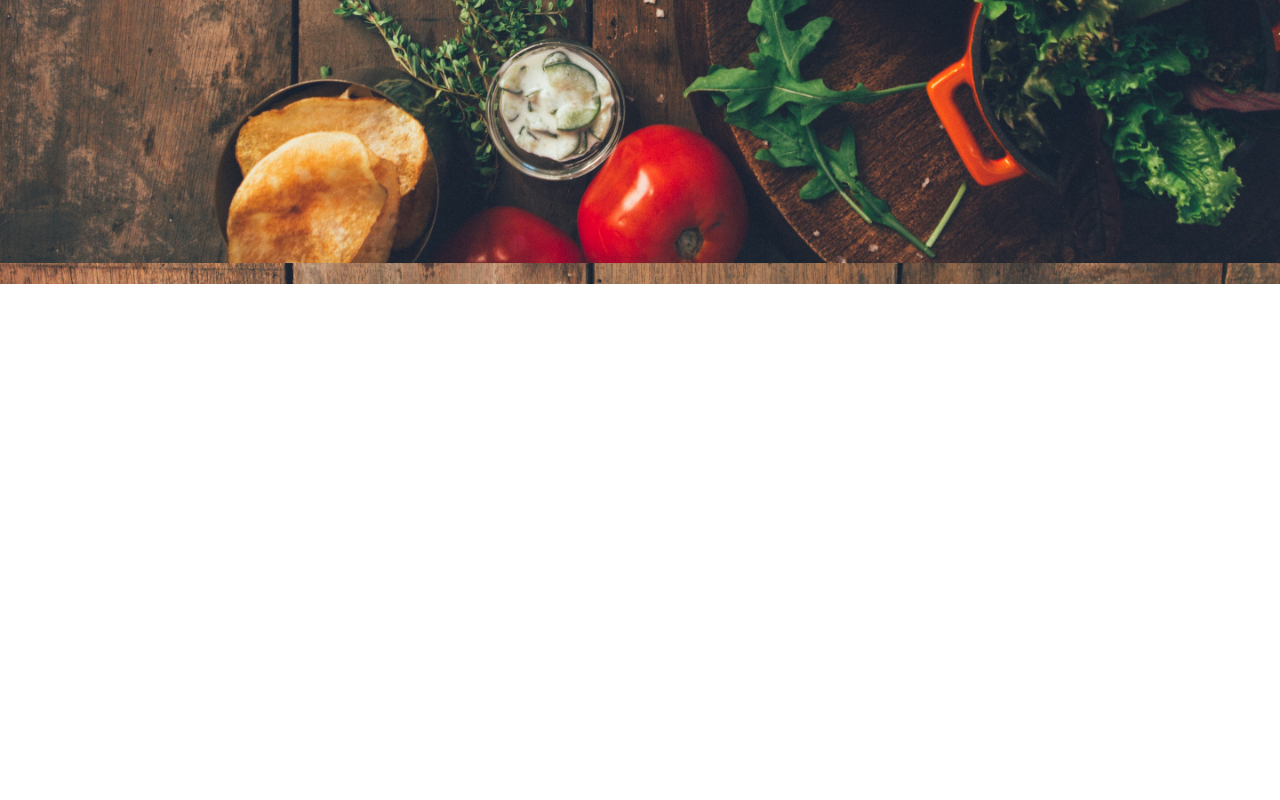
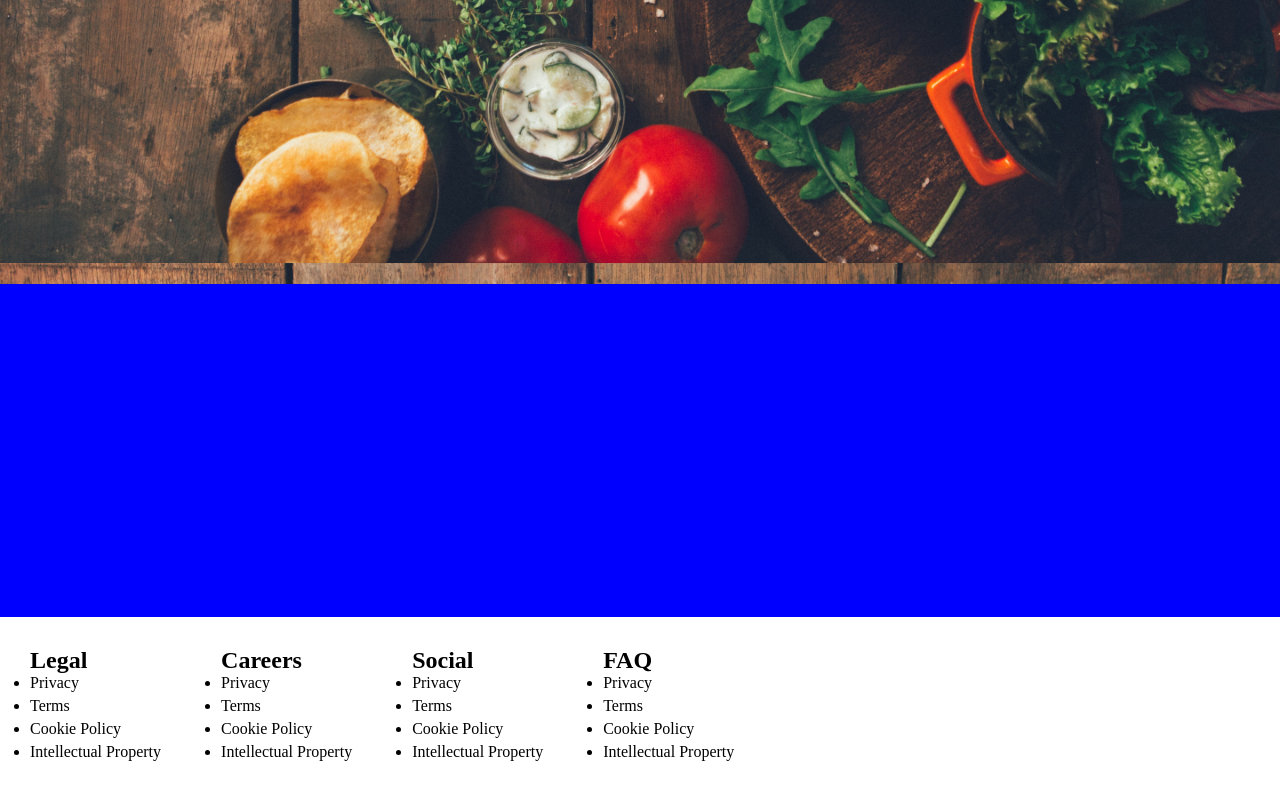
Before and after one commit to FFT-Food-for-Thought/Foodie, a React (Create React App) app: page / in a window 1280 px wide. Shown: the part 576-1376 px from the top of the page. Before the commit the page ends 860 px from the top, so only its background shows below. Built offline with nearby package versions, Linux system fonts and the light colour scheme; no server answers; the database is empty.

Commit message:
homepage

```diff
--- a/src/App.js
+++ b/src/App.js
@@ -1,11 +1,13 @@
 import db from "./db/firebase";
-import Navbar from "./Components/Navbar";
+import Home from "./Components/Home";
+import Footer from "./Components/Footer";
 // import { colRef } from "./db/firebase";
 // console.log(colRef);
 function App() {
   return (
     <div className="App">
-      <Navbar />
+      <Home />
+      <Footer />
     </div>
   );
 }
--- a/src/Components/Footer.js
+++ b/src/Components/Footer.js
@@ -1,7 +1,50 @@
 import React from "react";
+import "../Css/footer.css";
 
 const Footer = () => {
-  return <div></div>;
+  return (
+    <div className="main-footer">
+      <section className="reviews"></section>
+      <div className="foot-section">
+        <section class="foot">
+          <h2>Legal</h2>
+          <ul>
+            <li>Privacy</li>
+            <li>Terms</li>
+            <li>Cookie Policy </li>
+            <li>Intellectual Property</li>
+          </ul>
+        </section>
+        <section class="foot">
+          <h2>Careers</h2>
+          <ul>
+            <li>Privacy</li>
+            <li>Terms</li>
+            <li>Cookie Policy </li>
+            <li>Intellectual Property</li>
+          </ul>
+        </section>
+        <section class="foot">
+          <h2>Social</h2>
+          <ul>
+            <li>Privacy</li>
+            <li>Terms</li>
+            <li>Cookie Policy </li>
+            <li>Intellectual Property</li>
+          </ul>
+        </section>
+        <section class="foot">
+          <h2>FAQ</h2>
+          <ul>
+            <li>Privacy</li>
+            <li>Terms</li>
+            <li>Cookie Policy </li>
+            <li>Intellectual Property</li>
+          </ul>
+        </section>
+      </div>
+    </div>
+  );
 };
 
 export default Footer;
--- a/src/Components/Navbar.js
+++ b/src/Components/Home.js
@@ -1,8 +1,8 @@
 import React from "react";
-import "../Css/navbar.css";
+import "../Css/home.css";
 import { Link } from "react-router-dom";
 
-const Navbar = () => {
+const Home = () => {
   return (
     <React.Fragment>
       <div className="navbar-container">
@@ -48,4 +48,4 @@ const Navbar = () => {
   );
 };
 
-export default Navbar;
+export default Home;
--- /dev/null
+++ b/src/Css/footer.css
@@ -0,0 +1,29 @@
+* {
+  margin: 0;
+  padding: 0;
+}
+.reviews {
+  width: 100%;
+  padding: 20px;
+  background-color: blue;
+}
+.main-footer {
+  width: 100%;
+  height: 100vh;
+  background-color: white;
+  display: flex;
+  flex-wrap: wrap;
+  /* justify-content: center; */
+}
+.foot-section {
+  display: flex;
+}
+.foot {
+  padding: 20px;
+  margin: 10px;
+  display: block;
+}
+
+li:not(:last-child) {
+  margin-bottom: 5px;
+}
--- a/src/Css/home.css
+++ b/src/Css/home.css
@@ -2,3 +2,123 @@
   margin: 0;
   padding: 0;
 }
+
+.navbar-container {
+  display: flex;
+  width: 100%;
+  height: 60px;
+  justify-content: space-between;
+}
+
+.navbar {
+  display: flex;
+  padding: 20px 20px;
+  justify-content: space-between;
+}
+
+.navbar-right {
+  display: flex;
+  align-items: center;
+  justify-content: center;
+  padding: 20px 40px;
+  color: #503d42;
+}
+
+.navbar-left {
+  padding: 0px 20px;
+  color: #eee3cb;
+}
+
+.login {
+  padding: 5px 20px;
+  border-radius: 25px;
+  background-color: #eee3cb;
+}
+
+a {
+  text-decoration: none;
+  font-size: 25px;
+  font-weight: bold;
+  color: inherit;
+}
+
+body {
+  width: 100%;
+  height: 100%;
+  background-image: url(../img/pexels-ray-piedra-1565982.jpg);
+  background-repeat: no-repeat;
+  background-size: cover;
+  background-position: center center;
+  background-attachment: fixed;
+}
+
+.center-container {
+  display: flex;
+  justify-content: center;
+  height: 100vh;
+  align-items: center;
+  flex-direction: column;
+  color: #eee3cb;
+}
+
+.center {
+  flex-direction: column;
+}
+
+h1 {
+  font-size: 75px;
+  padding: 25px;
+}
+
+.create-account {
+  padding: 5px 20px;
+  border-radius: 25px;
+  background-color: #b7c4cf;
+  color: #503d42;
+}
+
+.slogan {
+  padding: 25px;
+  display: flex;
+  justify-content: center;
+  align-items: center;
+  flex-direction: column;
+}
+
+.cycle:before {
+  content: "";
+  animation-name: replacement;
+  animation-duration: 90s;
+  animation-timing-function: ease-out;
+  animation-iteration-count: infinite;
+  animation-direction: absolute;
+}
+
+@keyframes replacement {
+  0% {
+    content: "Bon appétit!";
+  }
+  15% {
+    content: "Qu'aproveche";
+  }
+  30% {
+    content: "いただきます";
+  }
+  45% {
+    content: "कृपया भोजन शुरू कीजियै!";
+  }
+  60% {
+    content: "잘 먹겠습니다";
+  }
+  75% {
+    content: "Buen provecho";
+  }
+
+  90% {
+    content: "食飯!";
+  }
+
+  100% {
+    content: "Smaklig måltid";
+  }
+}
--- a/src/Css/navbar.css
+++ /dev/null
@@ -1,124 +0,0 @@
-* {
-  margin: 0;
-  padding: 0;
-}
-
-.navbar-container {
-  display: flex;
-  width: 100%;
-  height: 60px;
-  justify-content: space-between;
-}
-
-.navbar {
-  display: flex;
-  padding: 20px 20px;
-  justify-content: space-between;
-}
-
-.navbar-right {
-  display: flex;
-  align-items: center;
-  justify-content: center;
-  padding: 20px 40px;
-  color: #503d42;
-}
-
-.navbar-left {
-  padding: 0px 20px;
-  color: #eee3cb;
-}
-
-.login {
-  padding: 5px 20px;
-  border-radius: 25px;
-  background-color: #eee3cb;
-}
-
-a {
-  text-decoration: none;
-  font-size: 25px;
-  font-weight: bold;
-  color: inherit;
-}
-
-body {
-  width: 100%;
-  height: 100%;
-  background-image: url(../img/pexels-ray-piedra-1565982.jpg);
-  background-repeat: no-repeat;
-  background-size: cover;
-  background-position: center center;
-  background-attachment: fixed;
-}
-
-.center-container {
-  display: flex;
-  justify-content: center;
-  height: 100vh;
-  align-items: center;
-  flex-direction: column;
-  color: #eee3cb;
-}
-
-.center {
-  flex-direction: column;
-}
-
-h1 {
-  font-size: 75px;
-  padding: 25px;
-}
-
-.create-account {
-  padding: 5px 20px;
-  border-radius: 25px;
-  background-color: #b7c4cf;
-  color: #503d42;
-}
-
-.slogan {
-  padding: 25px;
-  display: flex;
-  justify-content: center;
-  align-items: center;
-  flex-direction: column;
-}
-
-.cycle:before {
-  content: "";
-  animation-name: replacement;
-  animation-duration: 90s;
-  animation-timing-function: ease-out;
-  animation-iteration-count: infinite;
-  animation-direction: absolute;
-}
-
-@keyframes replacement {
-  0% {
-    content: "Bon appétit!";
-  }
-  15% {
-    content: "Qu'aproveche";
-  }
-  30% {
-    content: "いただきます";
-  }
-  45% {
-    content: "कृपया भोजन शुरू कीजियै!";
-  }
-  60% {
-    content: "잘 먹겠습니다";
-  }
-  75% {
-    content: "Buen provecho";
-  }
-
-  90% {
-    content: "食飯!";
-  }
-
-  100% {
-    content: "Smaklig måltid";
-  }
-}
```
